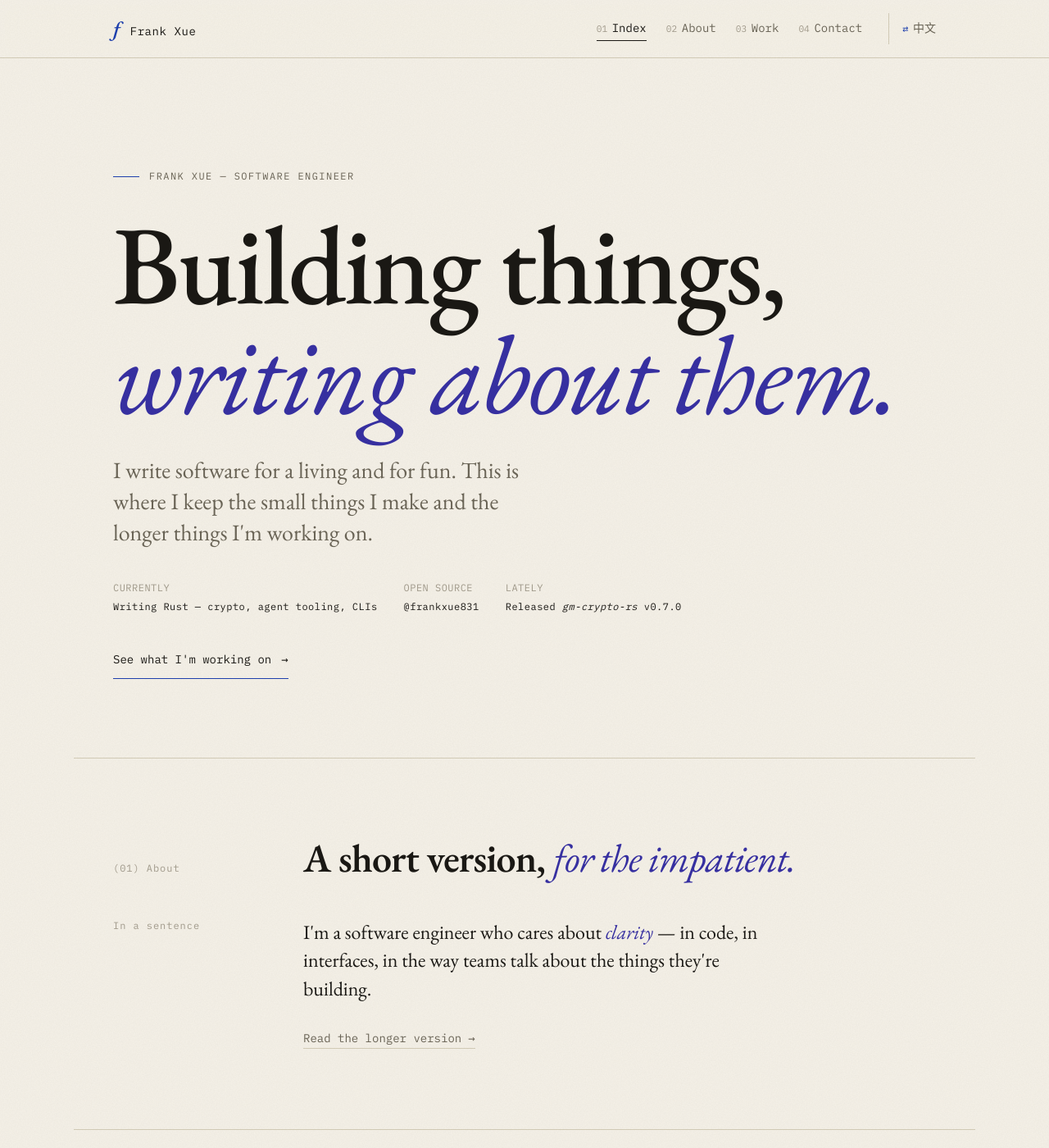
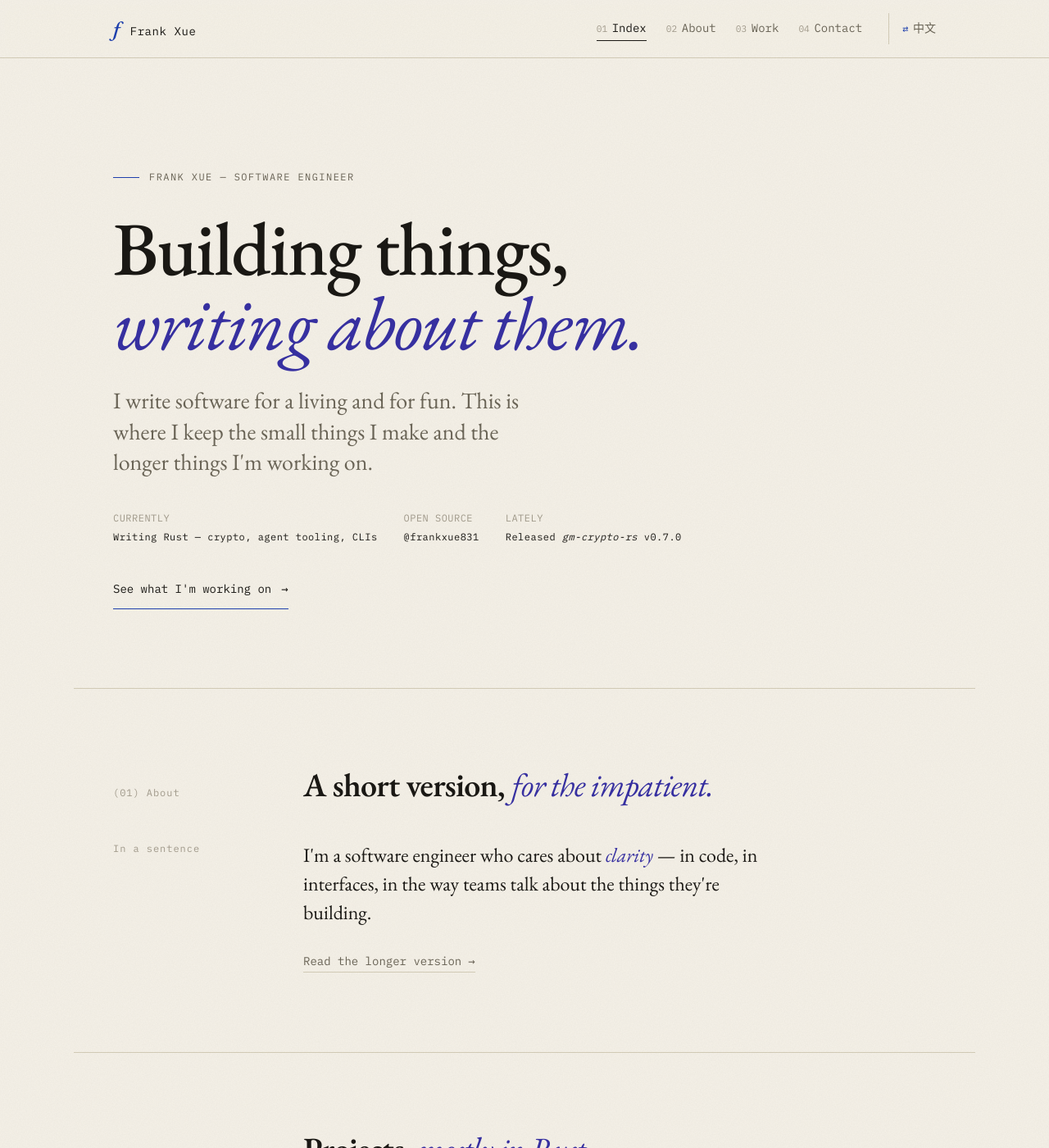
Before and after one commit to frankxue831/frankxue831.github.io, a Jekyll site: the page built from index.html, in a window 1280 px wide and 1400 px high. Shown: the whole window at 82% size. Built offline with Jekyll 4.4.1, drawn with Linux system fonts in a browser that asks for light colours.

Commit message:
feat: update readable typography foundation

```diff
--- a/_includes/head.html
+++ b/_includes/head.html
@@ -28,7 +28,7 @@
 
     <link rel="preconnect" href="https://fonts.googleapis.com">
     <link rel="preconnect" href="https://fonts.gstatic.com" crossorigin>
-    <link href="https://fonts.googleapis.com/css2?family=EB+Garamond:ital,wght@0,400..800;1,400..800&amp;family=Noto+Serif+SC:wght@400;500;600&amp;family=IBM+Plex+Mono:wght@400;500;600&amp;display=swap" rel="stylesheet">
+    <link href="https://fonts.googleapis.com/css2?family=EB+Garamond:ital,wght@0,400..800;1,400..800&amp;family=Noto+Sans+SC:wght@400;500;600;700&amp;family=Noto+Serif+SC:wght@400;500;600&amp;family=IBM+Plex+Mono:wght@400;500;600&amp;display=swap" rel="stylesheet">
 
     <link rel="stylesheet" href="{{ '/assets/css/style.css' | relative_url }}">
 </head>
--- a/assets/css/style.css
+++ b/assets/css/style.css
@@ -1,7 +1,8 @@
 /* =========================================================
-   Frank Xue — frankxue.dev
-   Aesthetic: Codex — paper & ink. Light, monograph-feel.
-   Display + Body: EB Garamond.  Mono: IBM Plex Mono.
+   Frank Xue - frankxue.dev
+   Aesthetic: Codex - paper & ink. Light, monograph-feel.
+   Display: EB Garamond. Body/UI: system sans + Noto Sans SC.
+   Mono: IBM Plex Mono.
    ========================================================= */
 
 :root {
@@ -33,13 +34,10 @@
     --space-24: 6rem;
     --space-32: 8rem;
 
-    /* Type — paper feel: serif everywhere except technical metadata.
-       Noto Serif SC is chained after EB Garamond so CJK glyphs use the
-       Chinese serif; Latin glyphs use Garamond. Browsers handle the
-       per-glyph fallback automatically. */
+    /* Type - serif for identity, sans for reading, mono for metadata. */
     --serif: 'EB Garamond', 'Noto Serif SC', 'Iowan Old Style', Georgia, serif;
-    --sans:  'EB Garamond', 'Noto Serif SC', 'Iowan Old Style', Georgia, serif;
-    --mono:  'IBM Plex Mono', ui-monospace, SFMono-Regular, Menlo, 'Noto Sans Mono CJK SC', monospace;
+    --sans: -apple-system, BlinkMacSystemFont, 'Segoe UI', 'Inter', 'Noto Sans SC', 'PingFang SC', 'Microsoft YaHei', Arial, sans-serif;
+    --mono: 'IBM Plex Mono', ui-monospace, SFMono-Regular, Menlo, 'Noto Sans Mono CJK SC', monospace;
 
     --text-xs: 0.75rem;
     --text-sm: 0.875rem;
@@ -48,9 +46,9 @@
     --text-xl: 1.25rem;
     --text-2xl: 1.5rem;
     --text-3xl: 2rem;
-    --text-4xl: clamp(2rem, 4vw + 0.5rem, 3rem);
-    --text-5xl: clamp(2.5rem, 6vw + 0.5rem, 4.5rem);
-    --text-display: clamp(3.5rem, 10vw + 0.5rem, 8.5rem);
+    --text-4xl: 2.5rem;
+    --text-5xl: 3.5rem;
+    --text-display: 5.75rem;
 
     /* Layout */
     --content-max: 1100px;
@@ -62,6 +60,14 @@
     --dur-fast: 180ms;
     --dur: 320ms;
     --dur-slow: 600ms;
+}
+
+@media (max-width: 759px) {
+    :root {
+        --text-4xl: 2rem;
+        --text-5xl: 2.5rem;
+        --text-display: 3.25rem;
+    }
 }
 
 /* =========================================================
```
